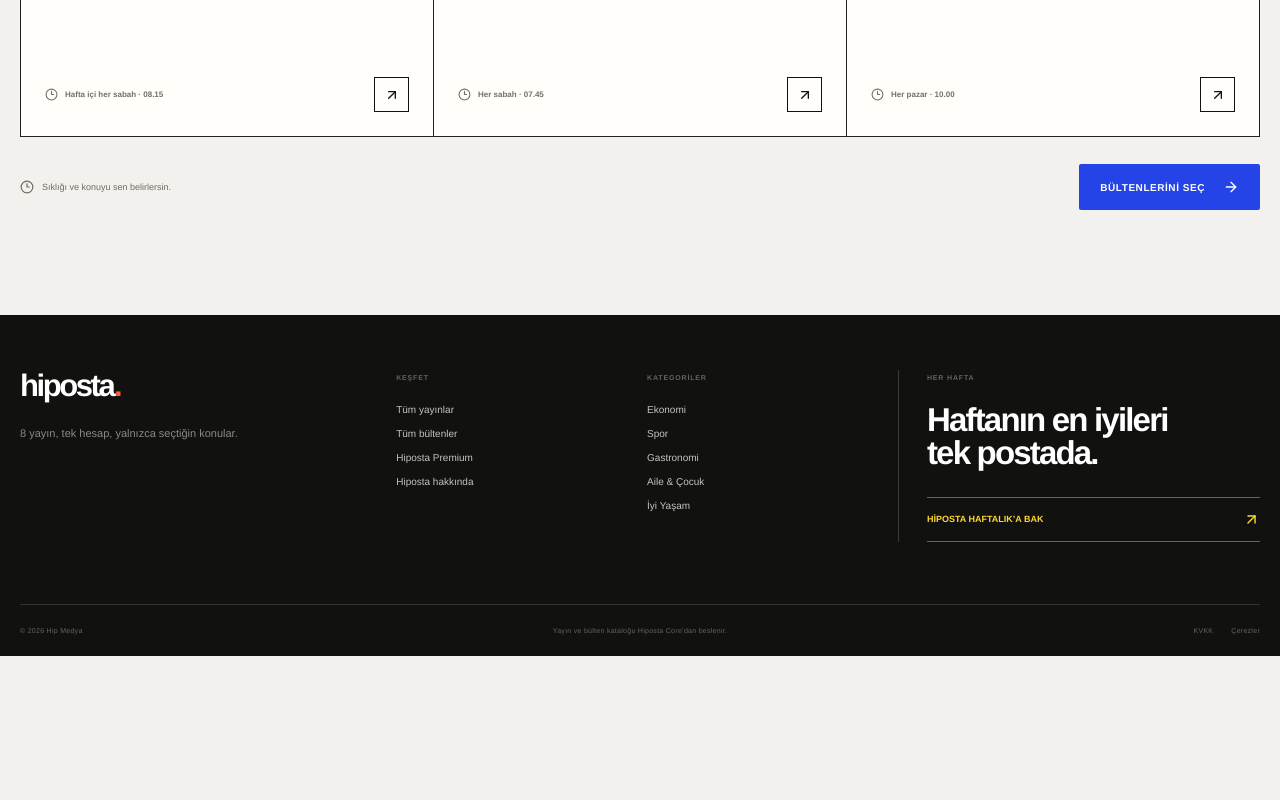
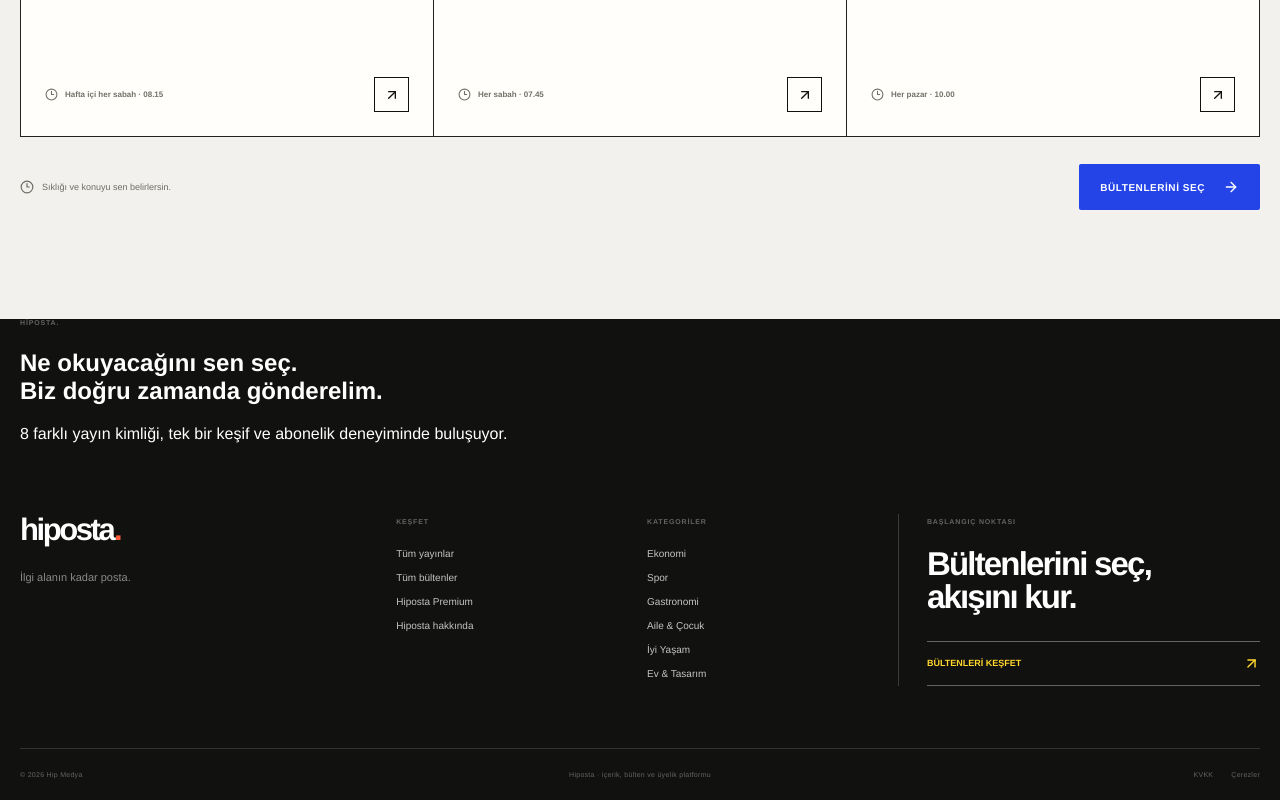
Before and after one commit to selim-create/hiposta, a Next.js app: page / in a window 1280 px wide. Shown: the part 4429-5229 px from the top of the page. Before the commit the page ends 5085 px from the top, so only its background shows below. Built offline with nearby package versions, Linux system fonts and the light colour scheme; no server answers.

Commit message:
feat: refine global footer

```diff
--- a/components/site-footer.tsx
+++ b/components/site-footer.tsx
@@ -7,40 +7,33 @@ export async function SiteFooter() {
   const catalog = await getCatalog();
 
   return (
-    <footer className="site-footer">
+    <footer className="site-footer site-footer--v2">
+      <div className="page-shell site-footer__intro">
+        <div><p className="footer-label">hiposta.</p><h2>Ne okuyacağını sen seç.<br />Biz doğru zamanda gönderelim.</h2></div>
+        <p>{catalog.stats.publications} farklı yayın kimliği, tek bir keşif ve abonelik deneyiminde buluşuyor.</p>
+      </div>
       <div className="page-shell site-footer__grid">
         <div className="site-footer__brand">
           <Logo inverse compact />
-          <p>{catalog.stats.publications} yayın, tek hesap, yalnızca seçtiğin konular.</p>
+          <p>İlgi alanın kadar posta.</p>
         </div>
         <div>
           <p className="footer-label">Keşfet</p>
-          <nav>
-            <Link href="/yayinlar">Tüm yayınlar</Link>
-            <Link href="/bultenler">Tüm bültenler</Link>
-            <Link href="/premium">Hiposta Premium</Link>
-            <Link href="/hakkimizda">Hiposta hakkında</Link>
-          </nav>
+          <nav><Link href="/yayinlar">Tüm yayınlar</Link><Link href="/bultenler">Tüm bültenler</Link><Link href="/premium">Hiposta Premium</Link><Link href="/hakkimizda">Hiposta hakkında</Link></nav>
         </div>
         <div>
           <p className="footer-label">Kategoriler</p>
-          <nav>
-            {catalog.categories.slice(0, 5).map((category) => (
-              <Link key={category.slug} href={`/kategori/${category.slug}`}>{category.shortName}</Link>
-            ))}
-          </nav>
+          <nav>{catalog.categories.slice(0, 6).map((category) => <Link key={category.slug} href={`/kategori/${category.slug}`}>{category.shortName}</Link>)}</nav>
         </div>
         <div className="site-footer__cta">
-          <p className="footer-label">Her hafta</p>
-          <h2>Haftanın en iyileri tek postada.</h2>
-          <Link className="footer-arrow-link" href="/bultenler/hiposta-haftalik">
-            Hiposta Haftalık’a bak <ArrowUpRight size={17} />
-          </Link>
+          <p className="footer-label">Başlangıç noktası</p>
+          <h2>Bültenlerini seç,<br />akışını kur.</h2>
+          <Link className="footer-arrow-link" href="/bultenler">Bültenleri keşfet <ArrowUpRight size={17} /></Link>
         </div>
       </div>
       <div className="page-shell site-footer__bottom">
         <span>© 2026 Hip Medya</span>
-        <span>Yayın ve bülten kataloğu Hiposta Core’dan beslenir.</span>
+        <span>Hiposta · içerik, bülten ve üyelik platformu</span>
         <div><Link href="/hakkimizda#kvkk">KVKK</Link><Link href="/hakkimizda#cerezler">Çerezler</Link></div>
       </div>
     </footer>
```
